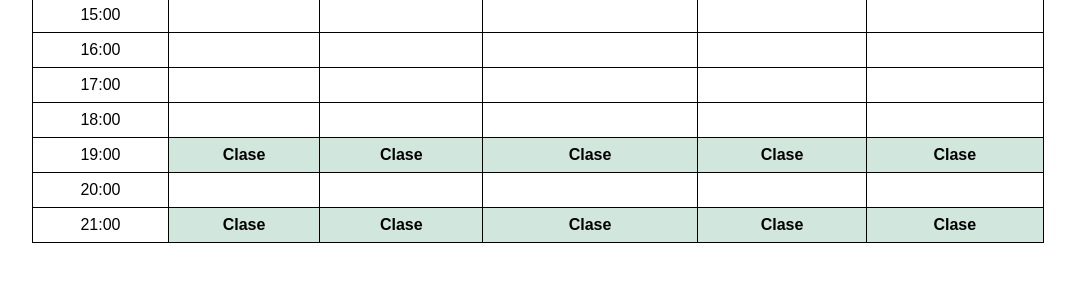
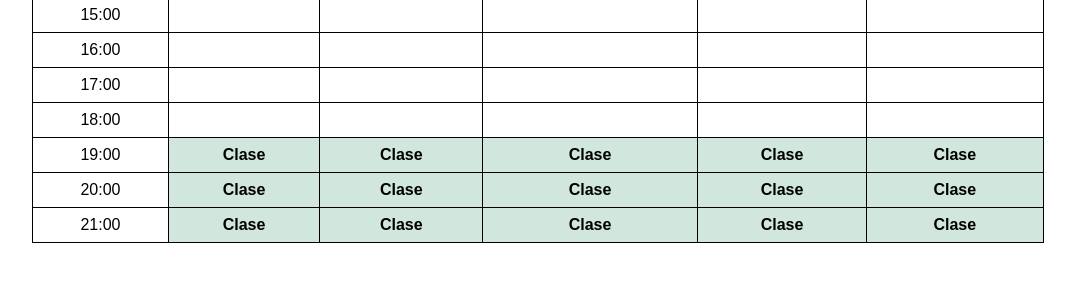
Before and after one commit to Juurge/Neoland-practicas, a plain HTML site: page index.html in a window 1280 px wide. Shown: the part 118-400 px from the top of the page, without its empty margins (102-1177 px from the left). Drawn offline with Linux system fonts and the light colour scheme.

Commit message:
Arreglo de las 20:00

```diff
--- a/index.html
+++ b/index.html
@@ -68,7 +68,11 @@
             </tr>
             <tr>
                 <td>20:00</td>
-                <td></td><td></td><td></td><td></td><td></td>
+                <td class="clase">Clase</td>
+                <td class="clase">Clase</td>
+                <td class="clase">Clase</td>
+                <td class="clase">Clase</td>
+                <td class="clase">Clase</td>
             </tr>
             <tr>
                 <td>21:00</td>
```
